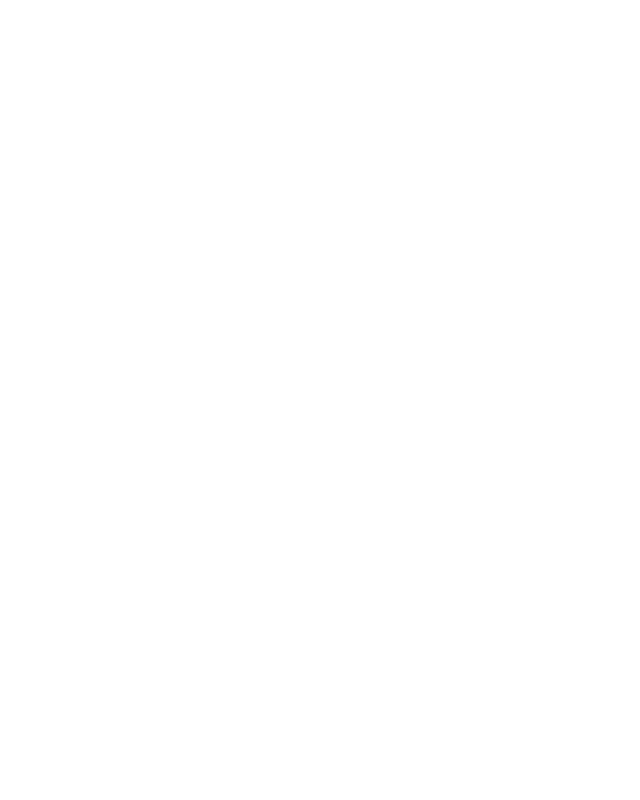
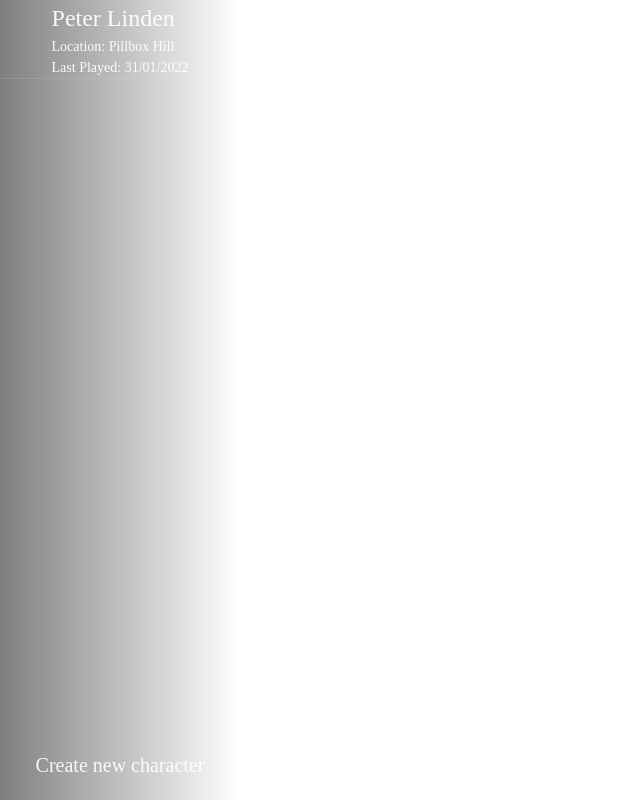
Before and after one commit to overextended/ox_core, a React (Create React App) app in the folder web/: page / in a window 1280 px wide. Shown: the whole page, without its empty margins (0-640 px from the left). Built offline with nearby package versions, Linux system fonts and the light colour scheme.

Commit message:
feat(nui): Character side panel

```diff
--- a/web/src/components/App.tsx
+++ b/web/src/components/App.tsx
@@ -1,4 +1,5 @@
 import { debugData } from "../utils/debugData";
+import SideBar from "./SideBar";
 
 debugData([
 	{
@@ -10,7 +11,7 @@ debugData([
 const App: React.FC = () => {
 	return (
 		<>
-			<></>
+			<SideBar />
 		</>
 	);
 };
--- /dev/null
+++ b/web/src/components/SideBar.tsx
@@ -0,0 +1,43 @@
+import React from "react";
+import { Box, Text, Flex, Spacer, Divider } from "@chakra-ui/react";
+
+const SideBar: React.FC = () => {
+	return (
+		<Box
+			position="fixed"
+			left="0"
+			w="30vh"
+			h="100vh"
+			// bg="gray.800"
+			bg="linear-gradient(90deg, rgba(0, 0, 0, 0.5) 0%, rgba(0, 0, 0, 0) 100%);"
+		>
+			<Flex direction="column" h="100%">
+				<Flex
+					fontFamily="Poppins"
+					direction="column"
+					alignContent="center"
+					justifyContent="center"
+					alignItems="center"
+				>
+					<Box>
+						<Text fontSize="2xl">Peter Linden</Text>
+						<Text fontSize="sm">Location: Pillbox Hill</Text>
+						<Text fontSize="sm">Last Played: 31/01/2022</Text>
+					</Box>
+					<Divider />
+				</Flex>
+				<Spacer />
+				<Text
+					fontSize="xl"
+					align="center"
+					paddingBottom={5}
+					fontFamily="Poppins"
+				>
+					Create new character
+				</Text>
+			</Flex>
+		</Box>
+	);
+};
+
+export default SideBar;
--- a/web/src/index.css
+++ b/web/src/index.css
@@ -1,18 +1,22 @@
 body {
-  margin: 0;
-  font-family: -apple-system, BlinkMacSystemFont, 'Segoe UI', 'Roboto', 'Oxygen',
-    'Ubuntu', 'Cantarell', 'Fira Sans', 'Droid Sans', 'Helvetica Neue',
-    sans-serif;
-  -webkit-font-smoothing: antialiased;
-  -moz-osx-font-smoothing: grayscale;
-  height: 100vh;
+	margin: 0;
+	font-family: -apple-system, BlinkMacSystemFont, "Segoe UI", "Roboto",
+		"Oxygen", "Ubuntu", "Cantarell", "Fira Sans", "Droid Sans",
+		"Helvetica Neue", sans-serif;
+	-webkit-font-smoothing: antialiased;
+	-moz-osx-font-smoothing: grayscale;
+	height: 100vh;
+	/* background: none !important; */
+	background: none !important;
+	overflow: hidden;
+	user-select: none;
 }
 
 #root {
-  height: 100%
+	height: 100%;
 }
 
 code {
-  font-family: source-code-pro, Menlo, Monaco, Consolas, 'Courier New',
-    monospace;
+	font-family: source-code-pro, Menlo, Monaco, Consolas, "Courier New",
+		monospace;
 }
--- a/web/src/index.tsx
+++ b/web/src/index.tsx
@@ -4,10 +4,11 @@ import "./index.css";
 import App from "./components/App";
 import { VisibilityProvider } from "./providers/VisibilityProvider";
 import { ChakraProvider } from "@chakra-ui/react";
+import { customTheme } from "./styles/theme";
 
 ReactDOM.render(
 	<React.StrictMode>
-		<ChakraProvider>
+		<ChakraProvider theme={customTheme}>
 			<VisibilityProvider>
 				<App />
 			</VisibilityProvider>
--- /dev/null
+++ b/web/src/styles/theme.ts
@@ -0,0 +1,8 @@
+import { extendTheme, ThemeConfig } from '@chakra-ui/react';
+
+const themeConfig: ThemeConfig = {
+  initialColorMode: 'dark',
+  useSystemColorMode: false,
+};
+
+export const customTheme = extendTheme({ config: themeConfig });
```
